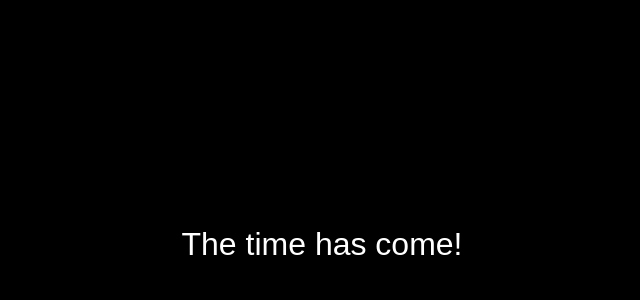
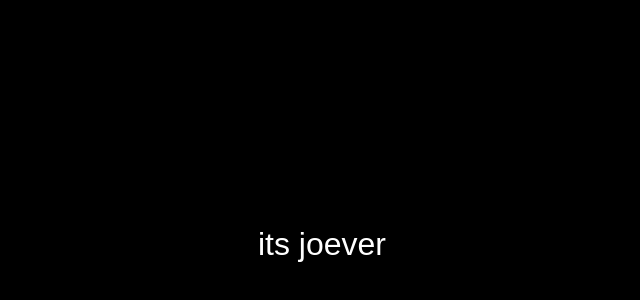
Before and after one commit to zizixt1/zizi, a plain HTML site: page index.html in a window 1280 px wide. Shown: the part 156-456 px from the top of the page, without its empty margins (318-958 px from the left). Drawn offline with Linux system fonts and the light colour scheme.

Commit message:
Update index.html

```diff
--- a/index.html
+++ b/index.html
@@ -3,7 +3,7 @@
 <head>
     <meta charset="UTF-8">
     <meta name="viewport" content="width=device-width, initial-scale=1.0">
-    <title>Countdown</title>
+    <title>countdown</title>
     <style>
         body {
             display: flex;
@@ -34,7 +34,7 @@
             document.getElementById("countdown").innerHTML = `${days}d ${hours}h ${minutes}m ${seconds}s`;
             if (distance < 0) {
                 clearInterval(countdownInterval);
-                document.getElementById("countdown").innerHTML = "The time has come!";
+                document.getElementById("countdown").innerHTML = "its joever";
             }
         }
         const countdownInterval = setInterval(updateCountdown, 1000);
```
